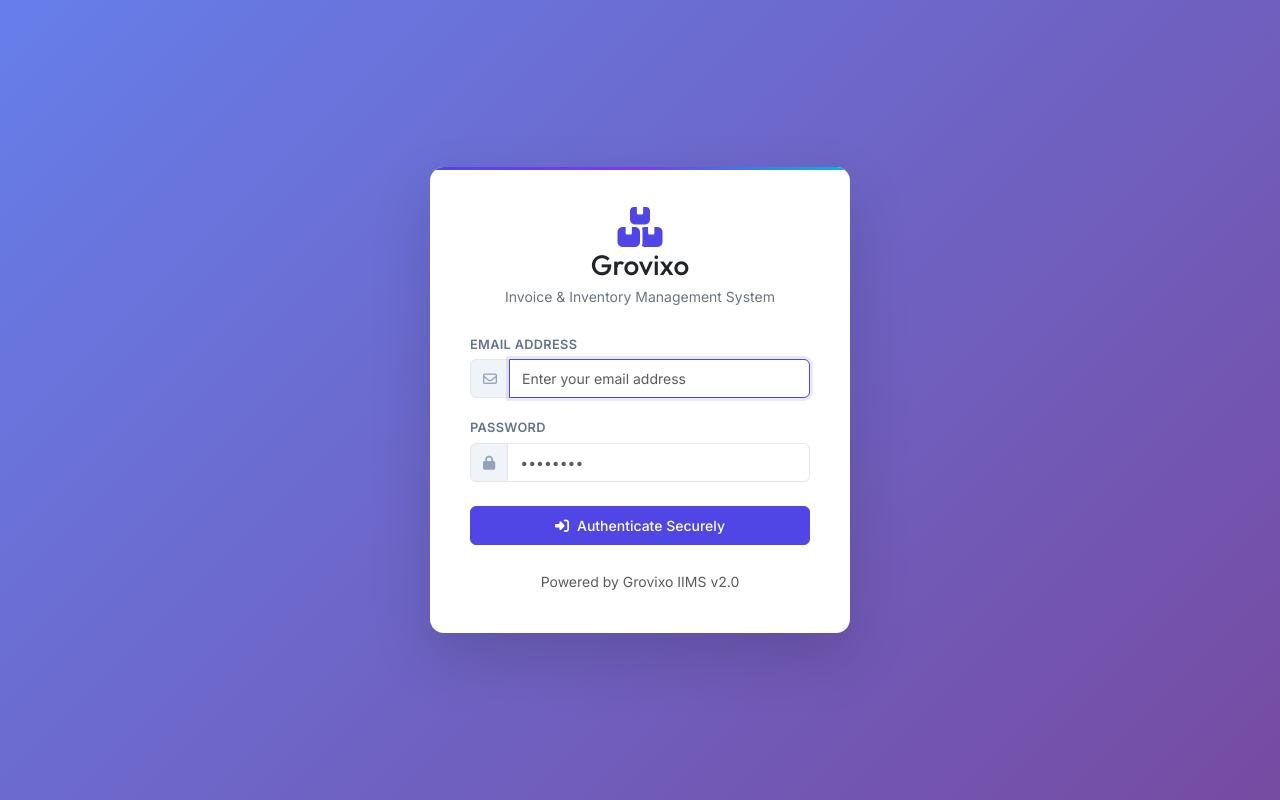
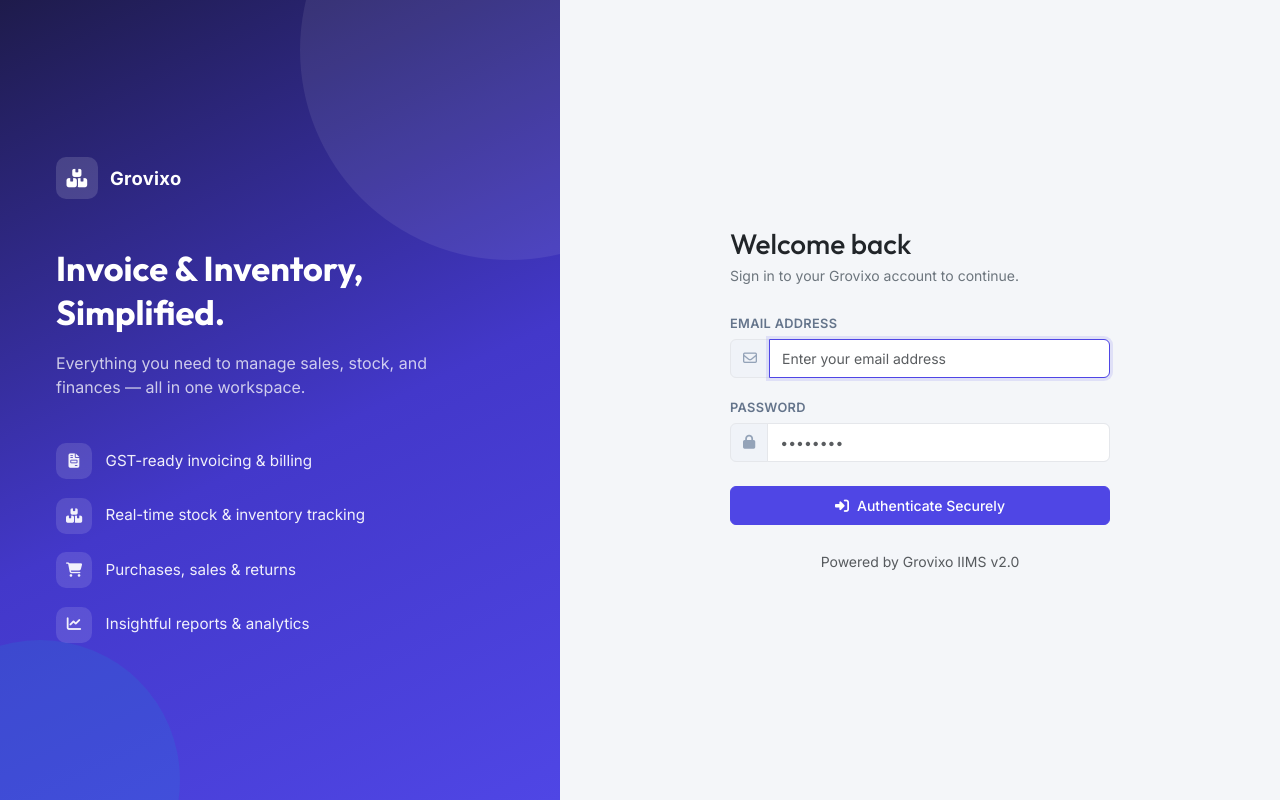
Before and after one commit to Hasmukhkikod/Inventory-Billing-, a PHP site: page /login.php in a window 1280 px wide. Run offline with PHP 8.4, Linux system fonts and the light colour scheme; data comes from the database, SQL or seed files in the repository; some libraries are stand-ins or nearby versions.

Commit message:
login Pge New Ui added

```diff
--- a/assets/css/style.css
+++ b/assets/css/style.css
@@ -108,8 +108,6 @@
 [data-theme="dark"] .sidebar-link:hover { color: var(--text-primary); background-color: var(--bg-tertiary); }
 [data-theme="dark"] .sidebar-username { color: var(--text-primary); }
 [data-theme="dark"] .top-navbar h4 { color: var(--text-primary) !important; }
-[data-theme="dark"] .auth-wrapper { background: var(--bg-primary); }
-[data-theme="dark"] .auth-card { background-color: var(--bg-secondary); border-color: var(--border-color); }
 [data-theme="dark"] .global-search-results { background-color: var(--bg-secondary); border-color: var(--border-color); }
 [data-theme="dark"] .global-search-item:hover { background-color: var(--bg-tertiary); }
 [data-theme="dark"] .notification-dropdown { background-color: var(--bg-secondary); border-color: var(--border-color); }
@@ -328,34 +326,149 @@ h1, h2, h3, h4, h5, h6, .brand-logo {
 }
 
 /* Auth Layout */
-.auth-wrapper {
+/* Auth / Login - Split Panel */
+.auth-split-wrapper {
     min-height: 100vh;
     display: flex;
-    align-items: center;
+}
+
+.auth-brand-panel {
+    flex: 1 1 46%;
+    max-width: 560px;
+    display: flex;
+    flex-direction: column;
     justify-content: center;
-    background: linear-gradient(135deg, #667eea 0%, #764ba2 100%);
-}
-
-.auth-card {
-    background-color: #ffffff;
-    border: none;
-    border-radius: var(--radius-lg);
-    box-shadow: 0 25px 60px rgba(0, 0, 0, 0.15);
-    padding: 2.5rem;
-    width: 100%;
-    max-width: 420px;
+    padding: 4rem 3.5rem;
     position: relative;
     overflow: hidden;
-}
-
-.auth-card::before {
+    color: #ffffff;
+    background: linear-gradient(155deg, #1e1b4b 0%, #4338ca 55%, #4f46e5 100%);
+}
+
+.auth-brand-panel::before,
+.auth-brand-panel::after {
     content: '';
     position: absolute;
-    top: 0;
-    left: 0;
-    right: 0;
-    height: 3px;
-    background: linear-gradient(90deg, #4f46e5, #7c3aed, #06b6d4);
+    border-radius: 50%;
+    background: rgba(255, 255, 255, 0.08);
+    pointer-events: none;
+}
+
+.auth-brand-panel::before {
+    width: 420px;
+    height: 420px;
+    top: -160px;
+    right: -160px;
+}
+
+.auth-brand-panel::after {
+    width: 280px;
+    height: 280px;
+    bottom: -120px;
+    left: -100px;
+    background: rgba(6, 182, 212, 0.12);
+}
+
+.auth-brand-logo-row {
+    display: flex;
+    align-items: center;
+    gap: 0.75rem;
+    margin-bottom: 3rem;
+    position: relative;
+    z-index: 1;
+}
+
+.auth-brand-logo-row .auth-logo-badge {
+    width: 42px;
+    height: 42px;
+    border-radius: var(--radius-md);
+    background: rgba(255, 255, 255, 0.14);
+    display: flex;
+    align-items: center;
+    justify-content: center;
+    flex-shrink: 0;
+    overflow: hidden;
+}
+
+.auth-brand-logo-row .auth-logo-badge img {
+    width: 100%;
+    height: 100%;
+    object-fit: cover;
+}
+
+.auth-brand-logo-row span {
+    font-size: 1.15rem;
+    font-weight: 700;
+    letter-spacing: 0.3px;
+}
+
+.auth-brand-panel h1 {
+    font-size: 2.15rem;
+    font-weight: 700;
+    line-height: 1.28;
+    margin-bottom: 1rem;
+    position: relative;
+    z-index: 1;
+}
+
+.auth-brand-panel p.auth-lead {
+    color: rgba(255, 255, 255, 0.75);
+    font-size: 1rem;
+    max-width: 380px;
+    margin-bottom: 2.75rem;
+    position: relative;
+    z-index: 1;
+}
+
+.auth-feature-list {
+    list-style: none;
+    padding: 0;
+    margin: 0;
+    display: flex;
+    flex-direction: column;
+    gap: 1.15rem;
+    position: relative;
+    z-index: 1;
+}
+
+.auth-feature-list li {
+    display: flex;
+    align-items: center;
+    gap: 0.85rem;
+    font-size: 0.95rem;
+    color: rgba(255, 255, 255, 0.92);
+}
+
+.auth-feature-list li .icon-badge {
+    width: 36px;
+    height: 36px;
+    border-radius: 10px;
+    background: rgba(255, 255, 255, 0.12);
+    display: flex;
+    align-items: center;
+    justify-content: center;
+    flex-shrink: 0;
+    font-size: 0.9rem;
+}
+
+.auth-form-panel {
+    flex: 1 1 54%;
+    display: flex;
+    align-items: center;
+    justify-content: center;
+    padding: 2rem;
+    background-color: var(--bg-primary);
+}
+
+.auth-form-inner {
+    width: 100%;
+    max-width: 380px;
+}
+
+@media (max-width: 991.98px) {
+    .auth-form-panel {
+        padding: 1.5rem;
+    }
 }
 
 /* App Layout */
@@ -529,6 +642,7 @@ h1, h2, h3, h4, h5, h6, .brand-logo {
 .main-content {
     margin-left: var(--sidebar-width);
     flex-grow: 1;
+    min-width: 0;
     min-height: 100vh;
     padding: 1.5rem 2rem;
     background-color: var(--bg-primary);
--- a/login.php
+++ b/login.php
@@ -81,7 +81,7 @@ if ($_SERVER['REQUEST_METHOD'] === 'POST') {
     <!-- Custom stylesheet -->
     <link href="assets/css/style.css" rel="stylesheet">
 </head>
-<body class="auth-wrapper">
+<body class="auth-split-wrapper">
 
 <?php if ($loginSuccess): ?>
 <!-- Success Transition Preloader -->
@@ -102,15 +102,44 @@ if ($_SERVER['REQUEST_METHOD'] === 'POST') {
     <div class="text-white mt-3 fw-bold" style="letter-spacing: 1px;">INITIALIZING SECURE LOGIN...</div>
 </div>
 
-<div class="auth-card" id="login-content" style="opacity: 0; transition: opacity 0.5s ease;">
-    <div class="text-center mb-4">
+<!-- Brand / Feature Panel -->
+<div class="auth-brand-panel d-none d-lg-flex">
+    <div class="auth-brand-logo-row">
+        <span class="auth-logo-badge">
             <?php if (!empty($brandLogo) && file_exists(UPLOAD_DIR . '/' . $brandLogo)): ?>
-            <img src="<?php echo BASE_URL . '/uploads/' . $brandLogo; ?>" alt="Logo" style="height: 48px; margin-bottom: 8px;">
+                <img src="<?php echo BASE_URL . '/uploads/' . $brandLogo; ?>" alt="Logo">
             <?php else: ?>
-            <i class="fa-solid fa-boxes-stacked text-indigo" style="font-size: 2.5rem;"></i>
+                <i class="fa-solid fa-boxes-stacked"></i>
             <?php endif; ?>
-        <h3 class="mb-1 text-dark"><?php echo Helpers::sanitize($brandName); ?></h3>
-        <p class="text-secondary small">Invoice & Inventory Management System</p>
+        </span>
+        <span><?php echo Helpers::sanitize($brandName); ?></span>
+    </div>
+
+    <h1>Invoice &amp; Inventory,<br>Simplified.</h1>
+    <p class="auth-lead">Everything you need to manage sales, stock, and finances &mdash; all in one workspace.</p>
+
+    <ul class="auth-feature-list">
+        <li><span class="icon-badge"><i class="fa-solid fa-file-invoice"></i></span> GST-ready invoicing &amp; billing</li>
+        <li><span class="icon-badge"><i class="fa-solid fa-boxes-stacked"></i></span> Real-time stock &amp; inventory tracking</li>
+        <li><span class="icon-badge"><i class="fa-solid fa-cart-shopping"></i></span> Purchases, sales &amp; returns</li>
+        <li><span class="icon-badge"><i class="fa-solid fa-chart-line"></i></span> Insightful reports &amp; analytics</li>
+    </ul>
+</div>
+
+<!-- Form Panel -->
+<div class="auth-form-panel" id="login-content" style="opacity: 0; transition: opacity 0.5s ease;">
+    <div class="auth-form-inner">
+        <div class="mb-4">
+            <div class="d-lg-none text-center mb-3">
+                <?php if (!empty($brandLogo) && file_exists(UPLOAD_DIR . '/' . $brandLogo)): ?>
+                    <img src="<?php echo BASE_URL . '/uploads/' . $brandLogo; ?>" alt="Logo" style="height: 44px; margin-bottom: 8px;">
+                <?php else: ?>
+                    <i class="fa-solid fa-boxes-stacked text-indigo" style="font-size: 2.25rem;"></i>
+                <?php endif; ?>
+                <h4 class="mb-1"><?php echo Helpers::sanitize($brandName); ?></h4>
+            </div>
+            <h3 class="mb-1 text-dark">Welcome back</h3>
+            <p class="text-secondary small mb-0">Sign in to your <?php echo Helpers::sanitize($brandName); ?> account to continue.</p>
         </div>
 
         <?php if (!empty($errorMessage)): ?>
@@ -144,7 +173,8 @@ if ($_SERVER['REQUEST_METHOD'] === 'POST') {
         </form>
 
         <div class="text-center mt-4">
-        <span class="text-muted small">Powered by Grovixo IIMS v2.0</span>
+            <span class="text-muted small">Powered by <?php echo Helpers::sanitize($brandName); ?> IIMS v2.0</span>
+        </div>
     </div>
 </div>
 
```
Also changed, not shown: _qa_login_temp.php (deleted, +0 -13 lines). Lines whose indentation alone changed are shown as unchanged.
